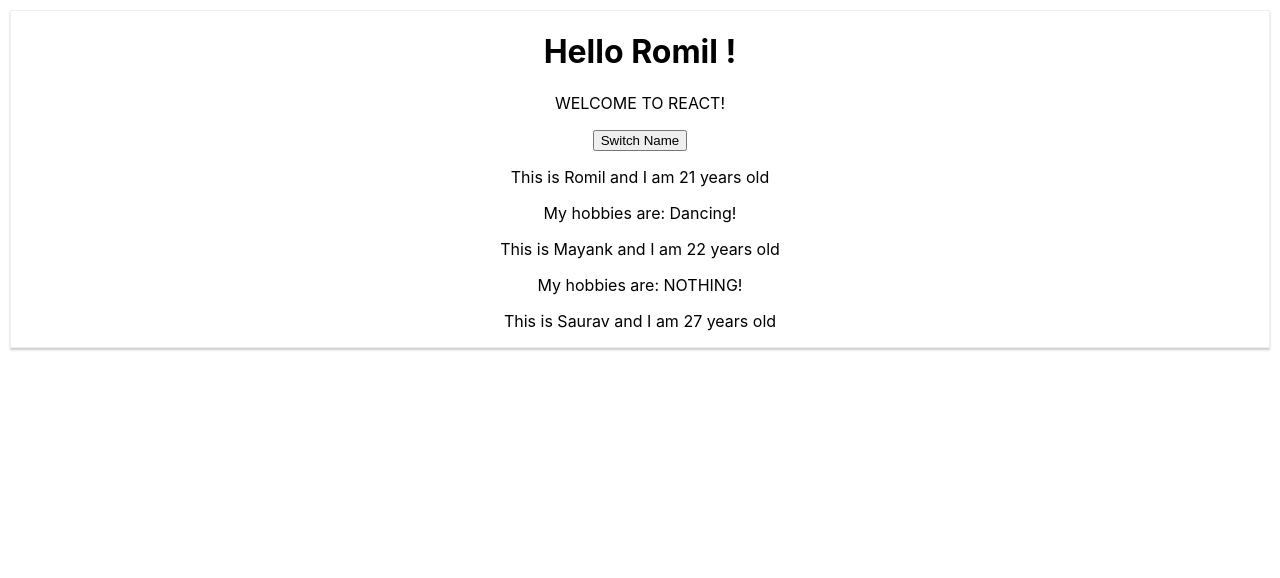
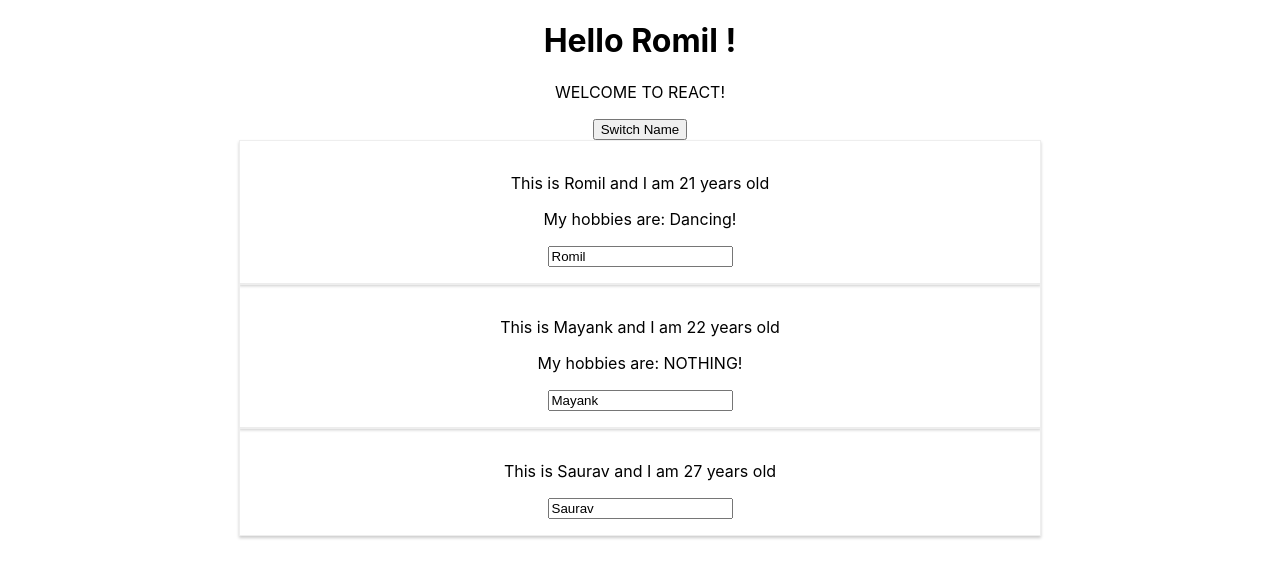
Before and after one commit to Romil28/React-JavaScript-Practice, a React (Create React App) app: page / in a window 1280 px wide. Shown: the top 578 px of the page. Built offline with nearby package versions, Linux system fonts and the light colour scheme.

Commit message:
Two way Binding, Handlers and Styling

```diff
--- a/src/App.css
+++ b/src/App.css
@@ -1,8 +1,5 @@
 .App {
   text-align: center;
-  border: 1px solid #eee;
-  margin : 10px;
-  box-shadow: 0 2px 2px #ccc;
 }
 
 .App-logo {
--- a/src/App.js
+++ b/src/App.js
@@ -12,16 +12,29 @@
     ]
   }
 
-  SwitchNameHandler = () => {
+  switchNameHandler = (newName) => {
 
     this.setState({
 
       persons: [
-        { name: 'Romil Shah', age: 22 },
+        { name: newName, age: 22 },
         { name: 'Mayank Mehta', age: 22 },
         { name: 'Saurav', age: 28 }
       ]
     } )
+  }
+
+  nameChangedHandler = (event) => {
+
+    this.setState({
+
+      persons: [
+        { name: 'Romil', age: 22 },
+        { name: event.target.value , age: 22 },
+        { name: 'Saurav', age: 27 }
+      ]
+    } )
+
   }
 
   render() {
@@ -29,10 +42,21 @@
       <div className="App">
         <h1>  Hello Romil !</h1>
         <p>WELCOME TO REACT!</p>
-        <button onClick={this.SwitchNameHandler}> Switch Name </button>
-        <Person name={this.state.persons[0].name} age={this.state.persons[0].age} >My hobbies are: Dancing!</Person>
-        <Person name={this.state.persons[1].name} age={this.state.persons[1].age}>My hobbies are: NOTHING!</Person>
-        <Person name={this.state.persons[2].name} age={this.state.persons[2].age} />
+        <button onClick={() => this.switchNameHandler('Romil M Shah')}> Switch Name </button>
+
+        <Person
+        name={this.state.persons[0].name}
+        age={this.state.persons[0].age}> My hobbies are: Dancing!</Person>
+
+        <Person
+        name={this.state.persons[1].name}
+        age={this.state.persons[1].age}
+        press={this.switchNameHandler.bind(this, 'Chacha')}
+        changed={this.nameChangedHandler}>My hobbies are: NOTHING!</Person>
+
+        <Person name={this.state.persons[2].name}
+        age={this.state.persons[2].age} />
+
       </div>
 
     );
--- /dev/null
+++ b/src/Person/Person.css
@@ -0,0 +1,8 @@
+.Person {
+	border: 1px solid #eee;
+  	margin : auto;
+  	box-shadow: 0 2px 3px #ccc;
+  	width: 60%;
+  	padding: 16px;
+  	text-align: center;
+}
--- a/src/Person/Person.js
+++ b/src/Person/Person.js
@@ -1,10 +1,12 @@
 import React from 'react';
+import './Person.css';
 
 const person = (props) => {
 	return (
-		<div>
-			<p> This is {props.name} and I am {props.age} years old </p>
+		<div className="Person">
+			<p onClick={props.press}> This is {props.name} and I am {props.age} years old </p>
 			<p> {props.children} </p>
+			<input type="text" onChange={props.changed} value={props.name} />
 		</div>
 	)
 };
```
